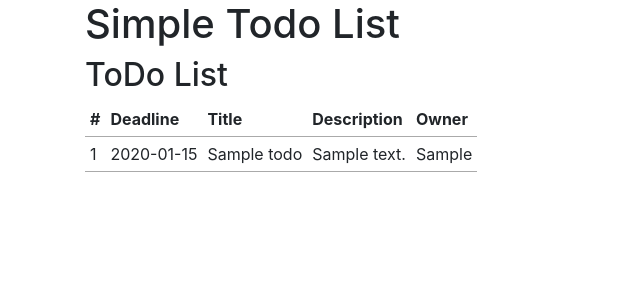
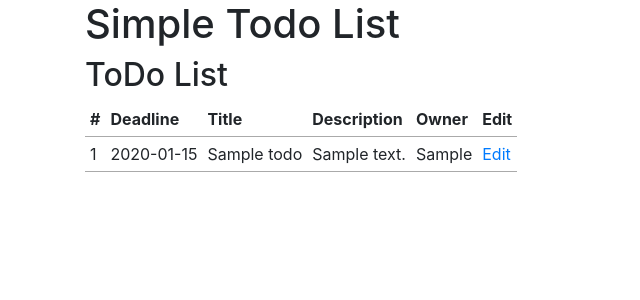
Before and after one commit to CaraGP/PHP_Base, a PHP site: page /list.php in a window 1280 px wide. Shown: the top 300 px of the page, without its empty margins (0-640 px from the left). Run offline with PHP 8.4, Linux system fonts and the light colour scheme; tables that the repository leaves empty hold one stand-in row (values such as "Sample post").

Commit message:
started work on the Edit feature

```diff
--- a/app/list.php
+++ b/app/list.php
@@ -25,6 +25,7 @@ try{
             <th>Title</th>
             <th>Description</th>
             <th>Owner</th>
+            <th>Edit</th>
         </tr>
     </thead>
     <tbody>
@@ -35,6 +36,7 @@ try{
         <td><?php echo $row["title"]; ?></td>
         <td><?php echo $row["description"]; ?></td>
         <td><?php echo $row["owner"]; ?></td>
+        <td><a href="update-single.php?id=<?php echo $row["id"]; ?>">Edit</a></td>
     </tr>
     <?php endforeach; ?>
     </tbody>
```
